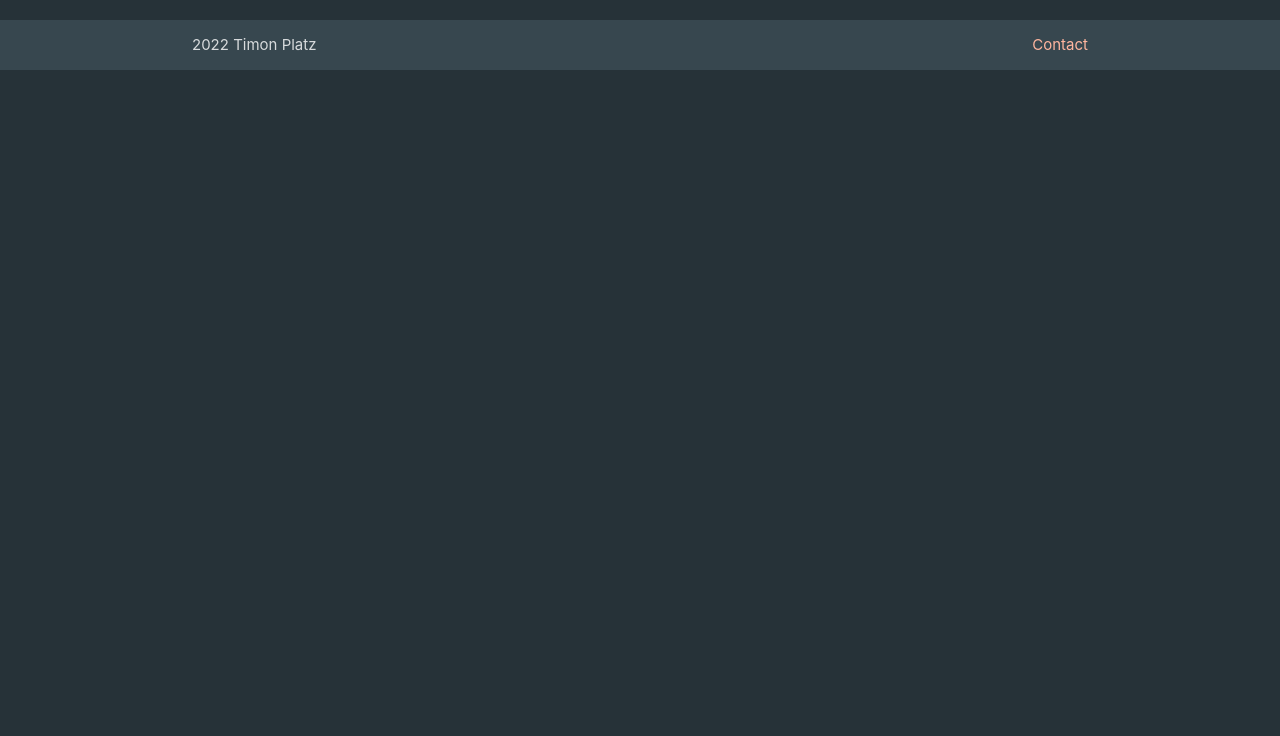
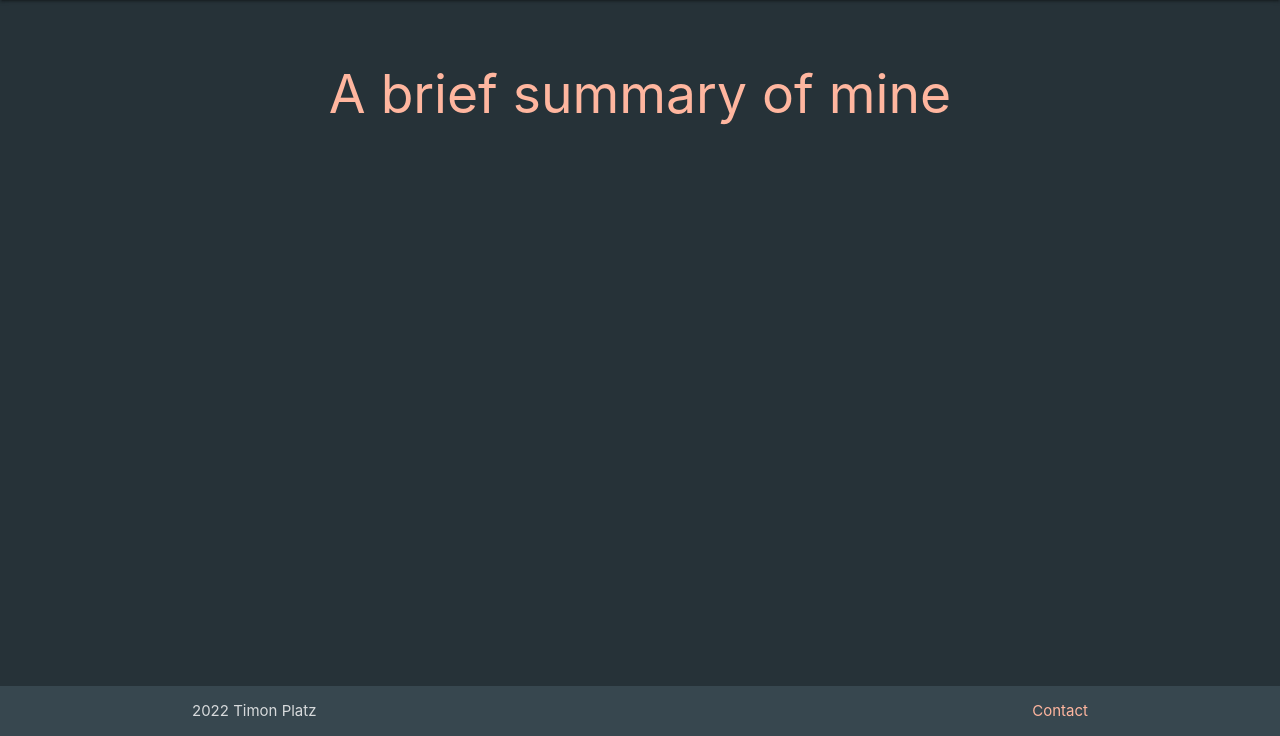
Before and after one commit to T-Platz/Portfolio, a Flask app: page /cv/ in a window 1280 px wide. Shown: the part 64-800 px from the top of the page. Run offline with Flask 2, Linux system fonts and the light colour scheme; some libraries are stand-ins or nearby versions.

Commit message:
Added some text to the cv page

```diff
--- a/templates/cv.html
+++ b/templates/cv.html
@@ -1,4 +1,17 @@
 {% extends 'base.html' %}
 
 {% block main %}
+<main>
+    <div class="section no-pad-bot" id="index-banner">
+        <div class="container">
+            <h2 class="header center contrast-text">A brief summary of mine</h2>
+        </div>
+
+        <!-- login -->
+        <div class="container">
+            <div class="row">
+            </div>
+        </div>
+    </div>
+</main>
 {% endblock %}
```
